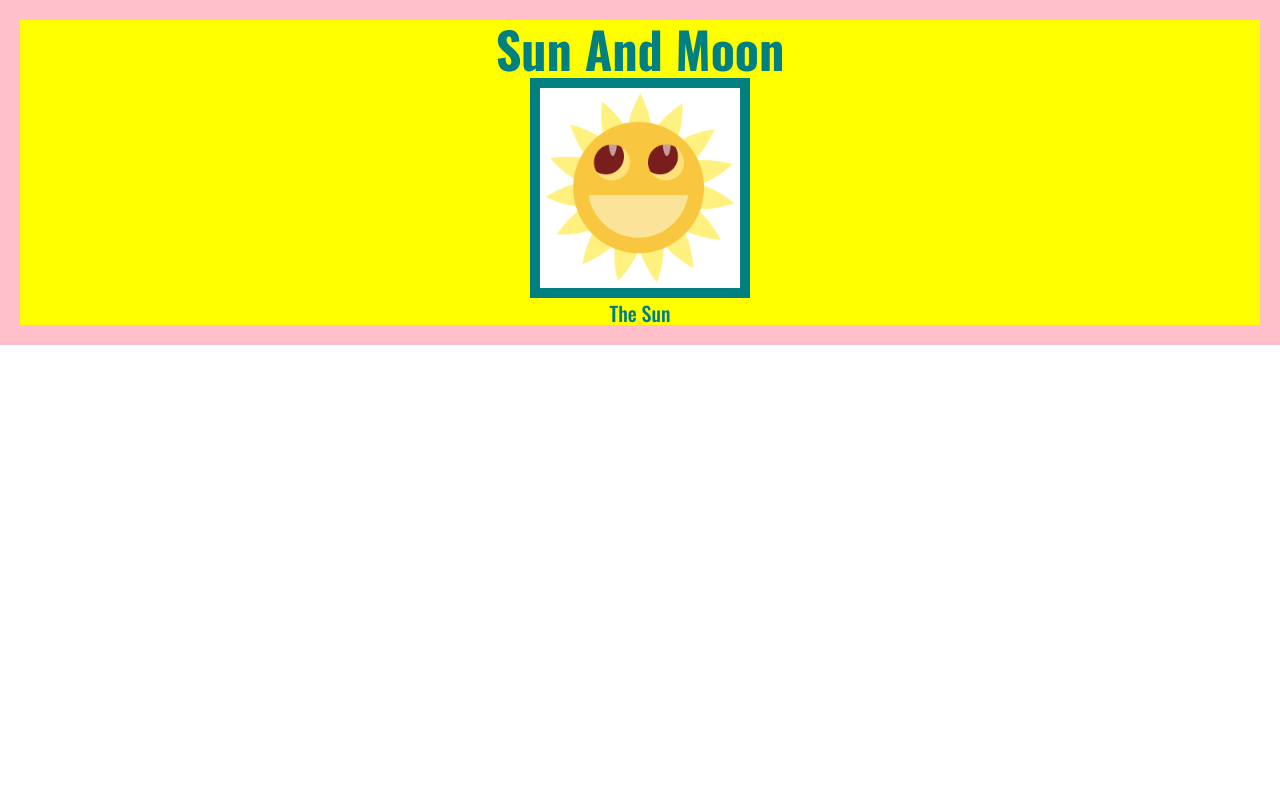
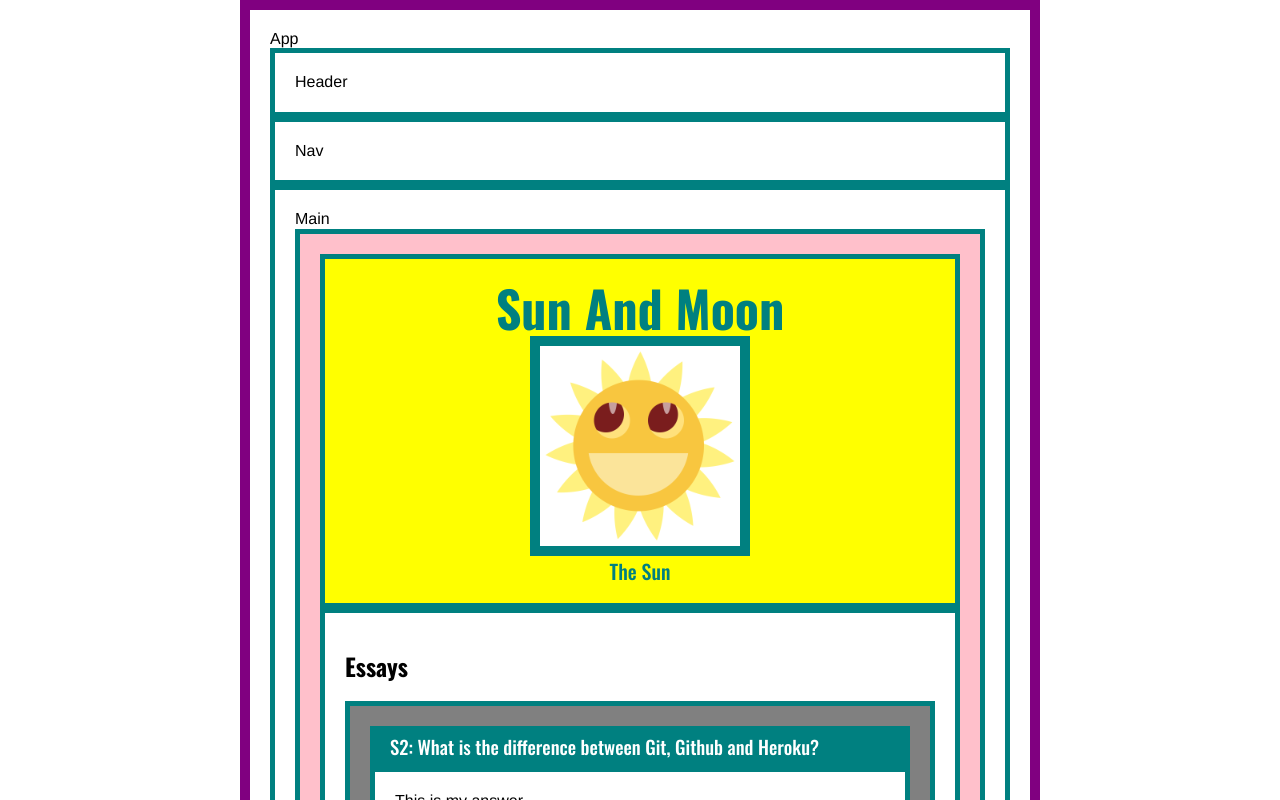
Before and after one commit to githubusc/Web-1, a React (Create React App) app: page / in a window 1280 px wide. Shown: the top 800 px of the page. Built offline with nearby package versions, Linux system fonts and the light colour scheme.

Commit message:
Adding Single Home Page

```diff
--- /dev/null
+++ b/src/React/App.jsx
@@ -0,0 +1,33 @@
+import React from 'react';
+import styled from 'styled-components';
+import Header from './Layout/Header';
+import Nav from './Layout/Nav';
+import Main from './Layout/Main';
+import Footer from './Layout/Footer';
+
+const App = () => {
+
+    return (
+        <AppStyled className='App'>
+            App
+            <Header />
+            <Nav />
+            <Main />
+            <Footer />
+        </AppStyled>
+    );
+}
+
+export default App;
+
+const AppStyled = styled.div`
+    border: solid 10px purple;
+    padding: 20px;
+    max-width: 800px;
+    margin: auto;
+
+    div {
+        border: solid 5px teal;
+        padding: 20px;
+    }
+`;
--- a/src/React/Homework.jsx
+++ /dev/null
@@ -1,18 +0,0 @@
-import React from "react";
-import styled from "styled-components";
-import SunAndMoon from "./SunAndMoon";
-
-const Homework = () => {
-    return (
-        <HomeworkStyled>
-            <SunAndMoon />
-        </HomeworkStyled>
-    )
-}
-
-export default Homework;
-
-const HomeworkStyled = styled.div`
-    background-color: pink;
-    padding: 20px;
-`;
--- /dev/null
+++ b/src/React/Layout/Footer.jsx
@@ -0,0 +1,17 @@
+import React from 'react';
+import styled from 'styled-components';
+
+const Footer = () => {
+
+    return (
+        <FooterStyled className='Footer'>
+            Footer
+        </FooterStyled>
+    );
+}
+
+export default Footer;
+
+const FooterStyled = styled.div`
+
+`;
--- /dev/null
+++ b/src/React/Layout/Header.jsx
@@ -0,0 +1,17 @@
+import React from 'react';
+import styled from 'styled-components';
+
+const Header = () => {
+
+    return (
+        <HeaderStyled className='Header'>
+            Header
+        </HeaderStyled>
+    );
+}
+
+export default Header;
+
+const HeaderStyled = styled.div`
+
+`;
--- /dev/null
+++ b/src/React/Layout/Main.jsx
@@ -0,0 +1,18 @@
+import React from 'react';
+import styled from 'styled-components';
+import Homework from 'React/Homework/Homework';
+const Main = () => {
+
+    return (
+        <MainStyled className='Main'>
+            Main
+            <Homework />
+        </MainStyled>
+    );
+}
+
+export default Main;
+
+const MainStyled = styled.div`
+
+`;
--- /dev/null
+++ b/src/React/Layout/Nav.jsx
@@ -0,0 +1,17 @@
+import React from 'react';
+import styled from 'styled-components';
+
+const Nav = () => {
+
+    return (
+        <NavStyled className='Nav'>
+            Nav
+        </NavStyled>
+    );
+}
+
+export default Nav;
+
+const NavStyled = styled.div`
+
+`;
--- a/src/React/SunAndMoon.jsx
+++ /dev/null
@@ -1,54 +0,0 @@
-import React, {useState} from "react";
-import styled from "styled-components";
-
-const SunAndMoon = () => {
-
-    const [theImageSrc, theImageSrcUpdate] = useState("/assets/img/sun.png");
-    const [theDesc, theDescUpdate] = useState("The Sun")
-
-    const changeToMoon = () => {
-        theImageSrcUpdate("/assets/img/moon.png");
-        theDescUpdate("The Moon");
-    }
-
-    const changeToSun = () => {
-        theImageSrcUpdate("/assets/img/sun.png");
-        theDescUpdate("The Sun");
-    }
-
-    return (
-        <SunAndMoonStyled>
-            <h2>Sun And Moon</h2>
-            <img
-                src={theImageSrc}
-                onMouseOver={ changeToMoon }
-                onMouseOut={ changeToSun }
-            />
-            <h3> { theDesc } </h3>
-        </SunAndMoonStyled>
-    )
-}
-
-export default SunAndMoon;
-
-const SunAndMoonStyled = styled.div`
-    background-color: yellow;
-    text-align: center;
-
-    h2 {
-        color: teal;
-        font-size: 50px;
-        margin: 0px;
-    }
-
-    h3 {
-        color: teal;
-        font-size: 20px;
-        margin: 0px;
-    }
-
-    img {
-        border: solid 10px teal;
-        background-color: white;
-    }
-`;
--- a/src/index.js
+++ b/src/index.js
@@ -13,7 +13,7 @@
 /*---------------------------
 | Components
 ---------------------------*/
-import Homework from './React/Homework.jsx';
+import App from './React/App.jsx';
 
 /*---------------------------
 | Global Styles
@@ -24,4 +24,4 @@
 /*---------------------------
 | Render to DOM
 ---------------------------*/
-ReactDOM.render(<Homework />, document.getElementById('root'));
+ReactDOM.render(<App />, document.getElementById('root'));
```
